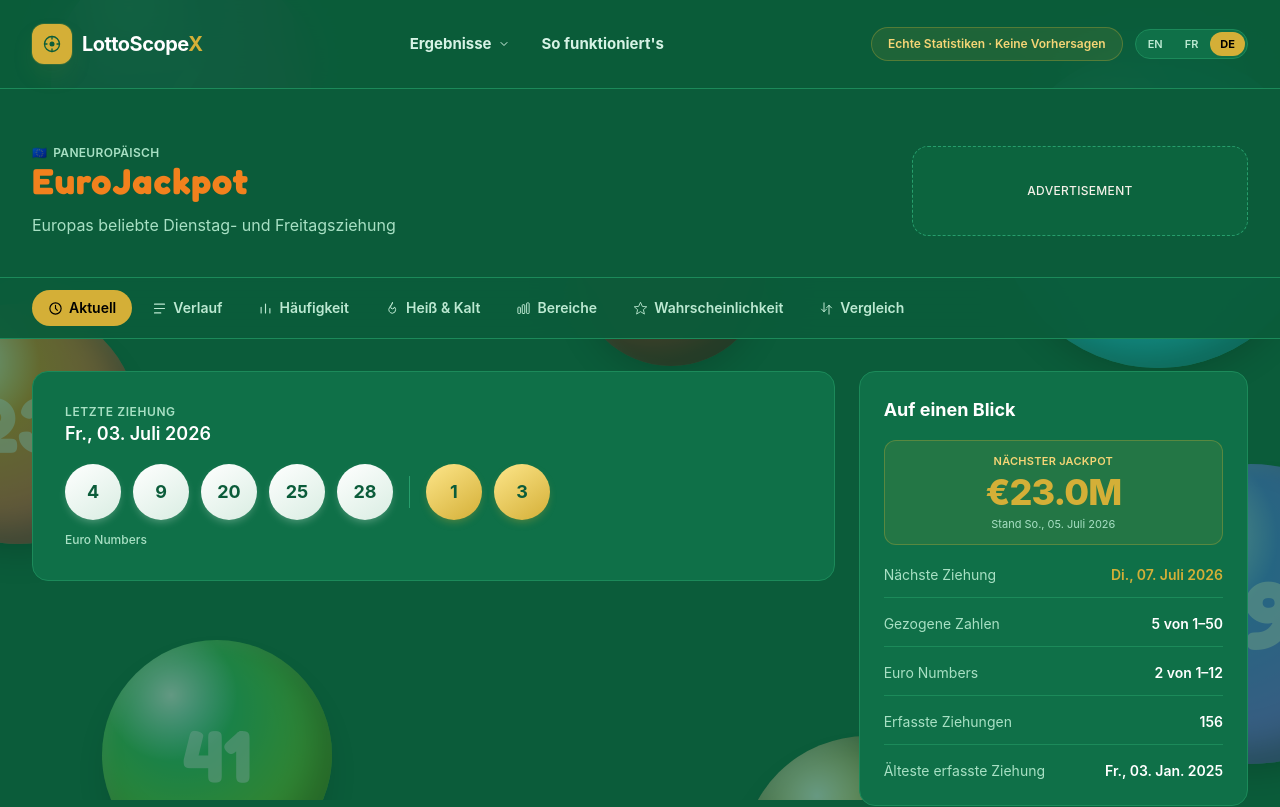
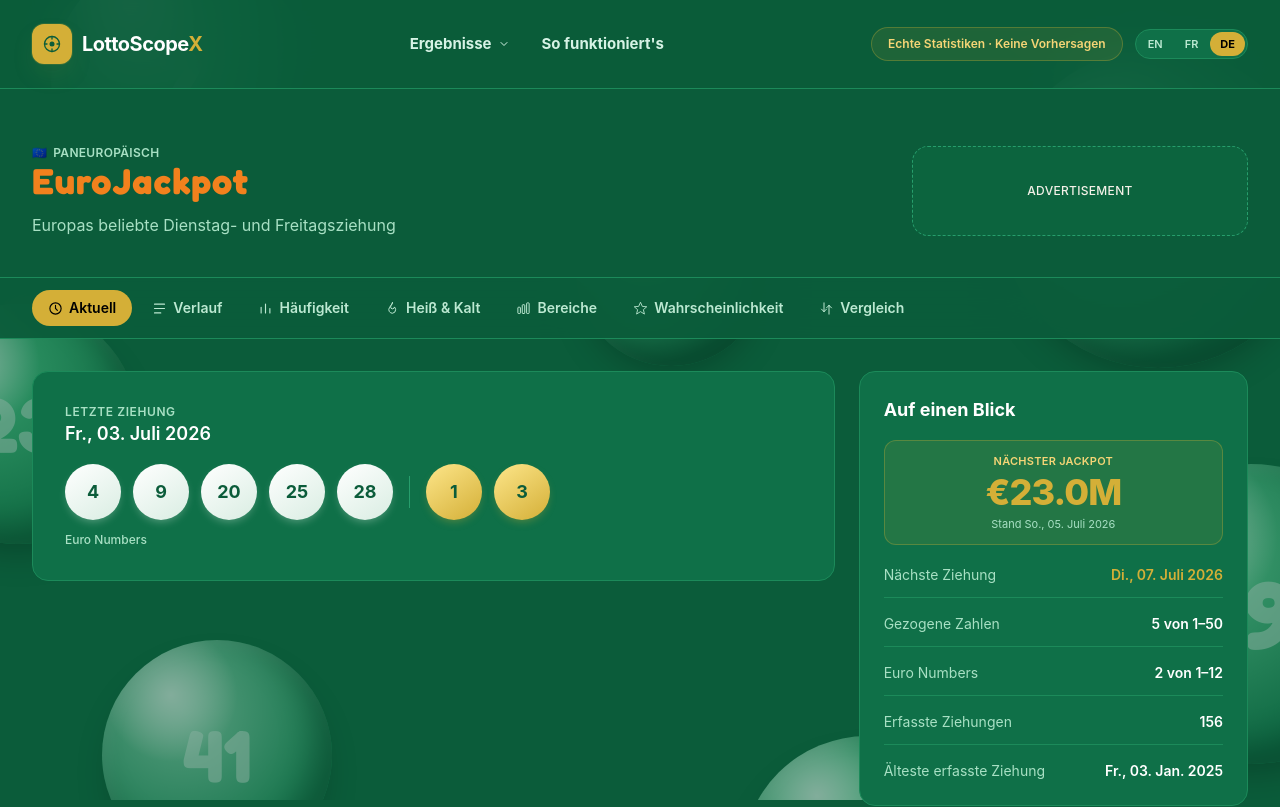
Before and after one commit to achref2024/lottoscopex, a Next.js app: page /de/lottery/eurojackpot in a window 1280 px wide. Shown: the top 807 px of the page. Built offline with nearby package versions, Linux system fonts and the light colour scheme.

Commit message:
Recolor background balls to uniform green-and-white glossy theme

```diff
--- a/components/BackgroundBalls.tsx
+++ b/components/BackgroundBalls.tsx
@@ -1,26 +1,20 @@
-import { LOTTERIES } from "@/lib/lotteries";
-
-// Glossy, 3D-looking lottery balls floating behind all page content — the
-// site's signature green backdrop stays exactly as it is, these just sit
-// in front of it as decoration. Each ball borrows its color gradient from
-// one of the 7 real lotteries on the site. Purely decorative, so it's
+// Glossy, 3D-looking lottery balls floating behind all page content — same
+// glossy-sphere treatment as classic lottery sites (bright shine spot, deep
+// shading, drop shadow), but recolored to the site's own green-and-white
+// palette instead of a competitor's colors. Purely decorative, so it's
 // aria-hidden and never intercepts clicks.
-const POSITIONS: { top: string; left: string; size: number; number?: number }[] = [
-  { top: "-6%", left: "4%", size: 260, number: 7 },
-  { top: "6%", left: "78%", size: 320, number: 34 },
-  { top: "38%", left: "-8%", size: 240, number: 23 },
-  { top: "58%", left: "86%", size: 300, number: 19 },
-  { top: "80%", left: "8%", size: 230, number: 41 },
-  { top: "22%", left: "45%", size: 190 },
-  { top: "92%", left: "58%", size: 250, number: 16 },
+const BALLS: { top: string; left: string; size: number; number?: number; from: string; to: string }[] = [
+  { top: "-6%", left: "4%", size: 260, number: 7, from: "#6EE7A8", to: "#0F7048" },
+  { top: "6%", left: "78%", size: 320, number: 34, from: "#8FF0BC", to: "#0B5C3A" },
+  { top: "38%", left: "-8%", size: 240, number: 23, from: "#5FD99B", to: "#157A4C" },
+  { top: "58%", left: "86%", size: 300, number: 19, from: "#7CE8AE", to: "#0F7048" },
+  { top: "80%", left: "8%", size: 230, number: 41, from: "#A8E0C4", to: "#1C8A5A" },
+  { top: "22%", left: "45%", size: 190, from: "#6EE7A8", to: "#0B5C3A" },
+  { top: "92%", left: "58%", size: 250, number: 16, from: "#8FF0BC", to: "#157A4C" },
 ];
 
 export default function BackgroundBalls() {
-  const balls = LOTTERIES.map((lottery, i) => ({
-    ...POSITIONS[i % POSITIONS.length],
-    from: lottery.gradient[0],
-    to: lottery.gradient[1],
-  }));
+  const balls = BALLS;
 
   return (
     <div className="pointer-events-none fixed inset-0 -z-10 overflow-hidden" aria-hidden="true">
@@ -33,7 +27,7 @@
             left: ball.left,
             width: ball.size,
             height: ball.size,
-            opacity: 0.38,
+            opacity: 0.5,
             background: `radial-gradient(circle at 30% 24%, rgba(255,255,255,0.95) 0%, rgba(255,255,255,0) 28%), radial-gradient(circle at 35% 30%, ${ball.from} 0%, ${ball.to} 72%)`,
             boxShadow: `0 18px 36px -12px rgba(0,0,0,0.5), inset -16px -16px 32px rgba(0,0,0,0.4), inset 6px 6px 14px rgba(255,255,255,0.15)`,
           }}
```
